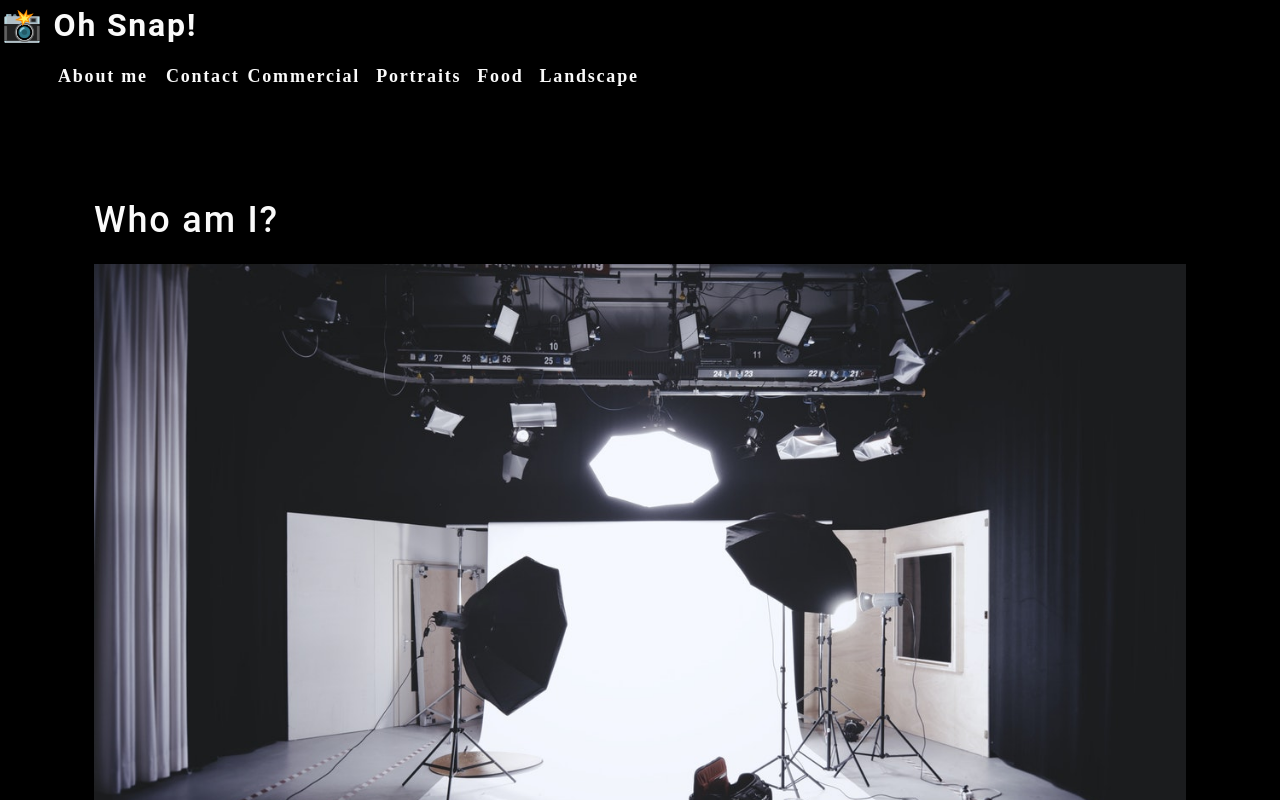
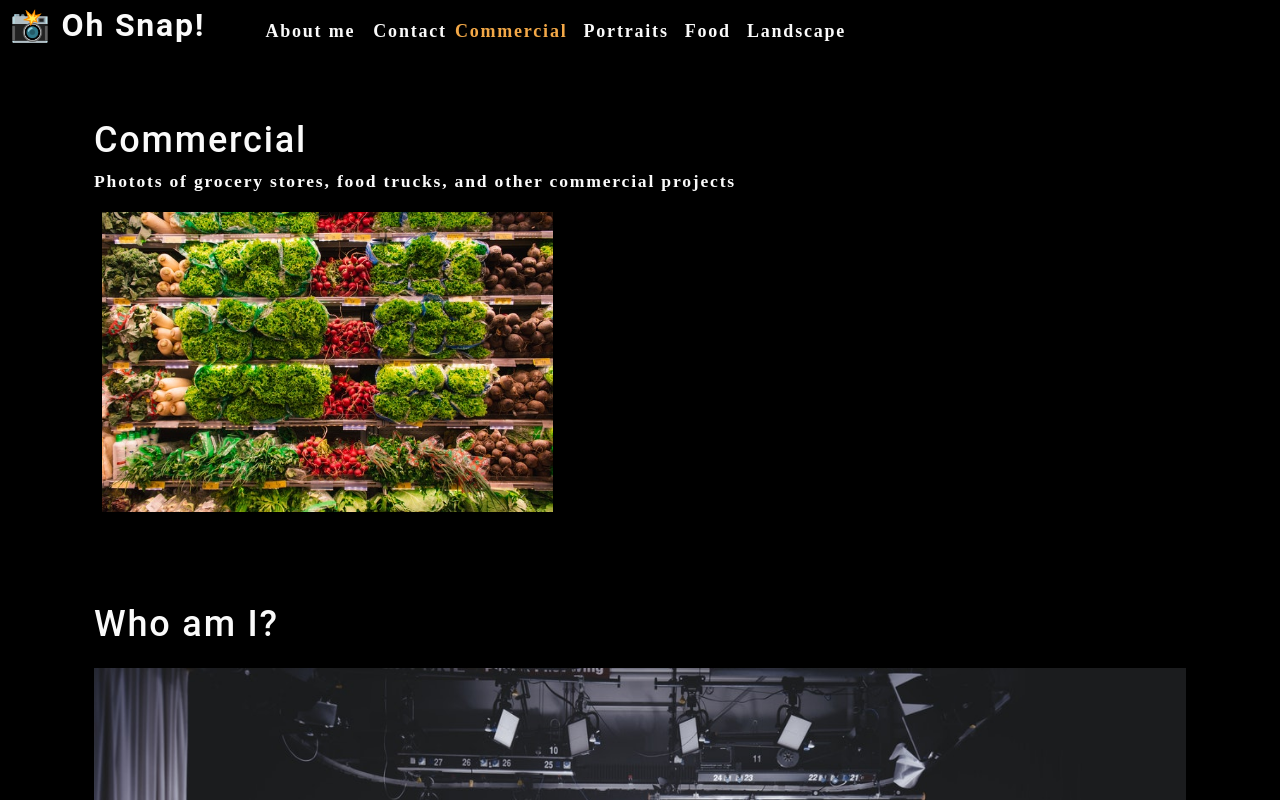
Before and after one commit to HarvBCoding/photo-port, a React (Create React App) app: page / in a window 1280 px wide. Shown: the top 800 px of the page. Built offline with nearby package versions, Linux system fonts and the light colour scheme.

Commit message:
nav bar reflects different categories

```diff
--- a/src/App.js
+++ b/src/App.js
@@ -1,13 +1,30 @@
-import React from 'react';
+import React, { useState } from 'react';
 import About from './components/About';
 import Nav from './components/Nav';
+import Gallery from "./components/Gallery";
 import './App.css';
 
 function App() {
+  const [categories] = useState([
+    {
+      name: 'commercial',
+      description: 'Photos of grocery stores, food trucks, and other commercial projects',
+    },
+    { name: 'portraits', description: 'Portraits of people in my life' },
+    { name: 'food', description: 'Delicious delicacies' },
+    { name: 'landscape', description: 'Fields, farmhouses, waterfalls, and the beauty of nature' },
+  ]);
+
+  const [currentCategory, setCurrentCategory] = useState(categories[0]);
   return (
     <div>
-      <Nav></Nav>
+      <Nav
+          categories={categories}
+          setCurrentCategory={setCurrentCategory}
+          currentCategory={currentCategory}>
+      </Nav>
       <main>
+        <Gallery></Gallery>
         <About></About>
       </main>
     </div>
--- /dev/null
+++ b/src/components/Gallery/index.js
@@ -0,0 +1,22 @@
+import React from 'react';
+import { capitalizeFirstLetter } from '../../utils/helpers';
+import photo from "../../assets/small/commercial/0.jpg";
+
+function Gallery(props) {
+    const currentCategory = {
+        name: "commercial",
+        description: "Photots of grocery stores, food trucks, and other commercial projects"
+    };
+
+    return (
+        <section>
+            <h1>{capitalizeFirstLetter(currentCategory.name)}</h1>
+            <p>{currentCategory.description}</p>
+            <div className="flex-row">
+                <img src={photo} alt="Commercial Example" className="img-thumbnail mx-1"/>
+            </div>
+        </section>
+    );
+}
+
+export default Gallery;
--- a/src/components/Nav/index.js
+++ b/src/components/Nav/index.js
@@ -1,49 +1,47 @@
-import React from "react";
+import React, { useEffect } from "react";
+import { capitalizeFirstLetter } from "../../utils/helpers";
 
-function Nav() {
-  const categories = [
-    {
-      name: "Commercial",
-      description:
-        "Photos of grocery stores, food trucks, and other commercial projects",
-    },
-    {
-      name: "Portraits",
-      description: "Portraits of people in my life",
-    },
-    {
-      name: "Food",
-      description: "Delicious delicacies",
-    },
-    {
-      name: "Landscape",
-      description: "Fields, farmhouses, waterfalls, and the beauty of nature",
-    },
-  ];
+function Nav(props) {
+  const {
+    categories = [],
+    setCurrentCategory,
+    currentCategory,
+  } = props;
 
-  function categorySelected() {
-      // console.log("Hello!")
-  }
+  // the first argument is a callback function
+  // the second is an array w/ currentCategory, this argument tells the hook to re-render the component on changes to the value of this state
+  // meaning if currentCategory changes now, the component will re-render so that any changes to document.title will be visible to the user
+  useEffect(() => {
+    document.title = capitalizeFirstLetter(currentCategory.name);
+  }, [currentCategory]);
 
   return (
-    <header>
+    <header className="flex-row px-1">
       <h2>
         <a data-testid="link" href="/">
-          <span role="img" aria-label="camera"> 📸 </span> Oh Snap!
+          <span role="img" aria-label="camera">
+            {" "}
+            📸
+          </span>{" "}
+          Oh Snap!
         </a>
       </h2>
       <nav>
         <ul className="flex-row">
           <li className="mx-2">
-            <a data-testid="about" href="#about">About me</a>
+            <a data-testid="about" href="#about">
+              About me
+            </a>
           </li>
           <li>
             <span>Contact</span>
           </li>
           {categories.map((category) => (
-            <li className="mx-1" key={category.name}>
-              <span onClick={categorySelected(category.name)} >
-                  {category.name}
+            <li className={`mx-1 ${currentCategory.name === category.name && 'navActive'}`} key={category.name}>
+              <span onClick={() => {
+                setCurrentCategory(category)
+              }}>
+                {capitalizeFirstLetter(category.name)}
               </span>
             </li>
           ))}
```
